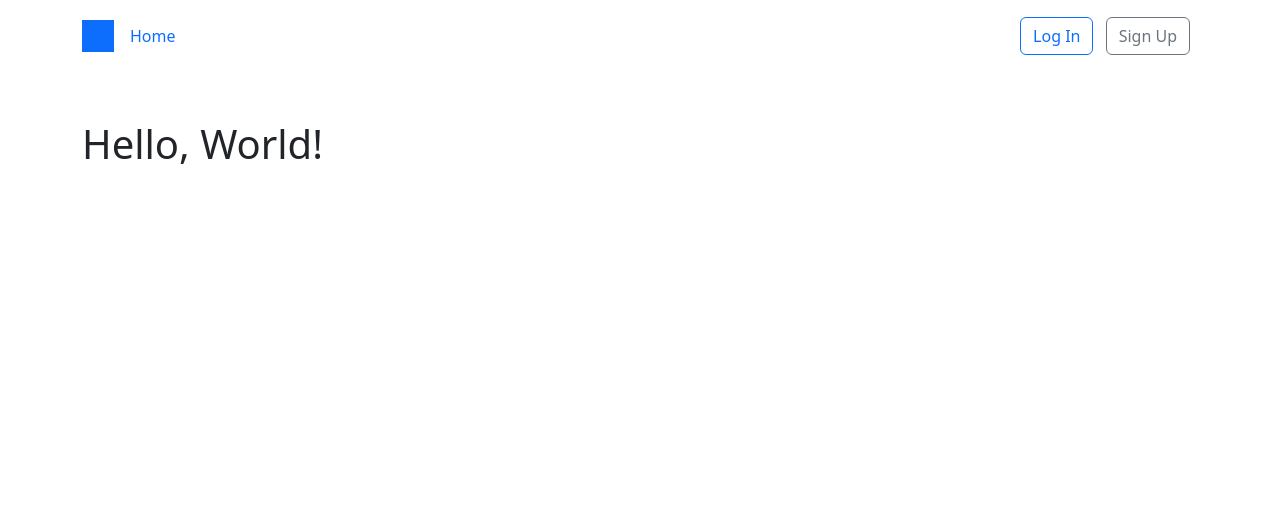
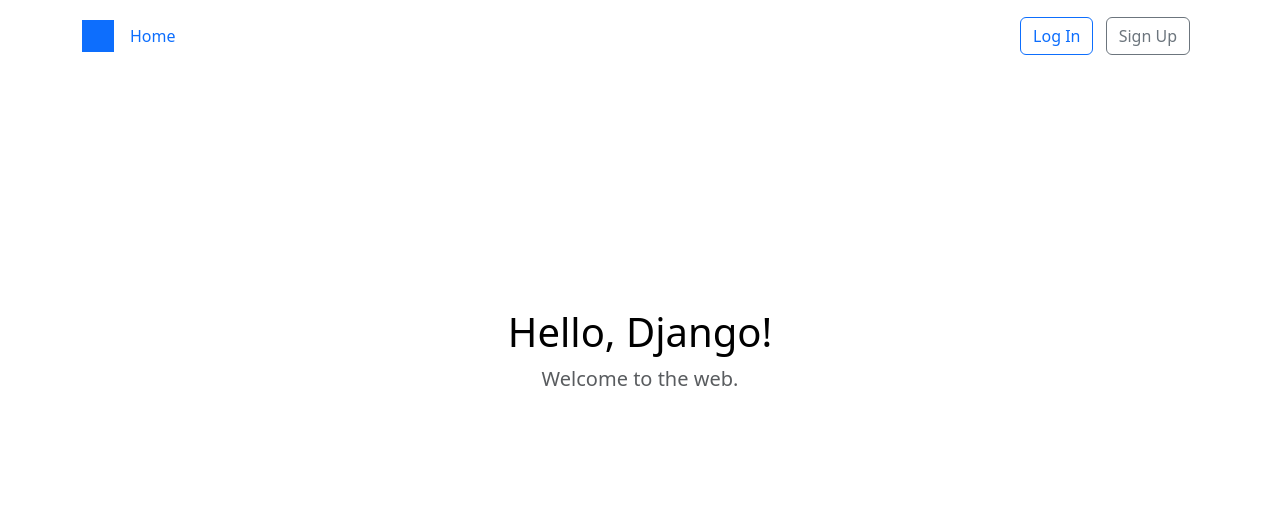
Before and after one commit to harrelchris/django-quickstart, a Django app: page / in a window 1280 px wide. Shown: the top 511 px of the page. Run offline with Django 4.2, Linux system fonts and the light colour scheme.

Commit message:
Update index template

```diff
--- a/app/index/templates/index/index.html
+++ b/app/index/templates/index/index.html
@@ -1,9 +1,17 @@
 {% extends "index/base.html" %}
 
-{% block title %}Index{% endblock %}
+{% block title %}Hello, Django!{% endblock %}
 
 {% block content %}
 	<div class="container my-5">
-    <h1>Hello, World!</h1>
+    <div class="p-5 text-center bg-body-white rounded-3">
+      <svg class="bi mt-4 mb-3" style="color: var(--bs-indigo);" width="100" height="100" aria-hidden="true"><use xlink:href="#bootstrap"></use></svg>
+      <h1 class="text-body-emphasis">Hello, Django!</h1>
+      <p class="col-lg-8 mx-auto fs-5 text-muted">
+        Welcome to the web.
+      </p>
+      <div class="d-inline-flex gap-2 mb-5">
+      </div>
+    </div>
   </div>
 {% endblock %}
```
